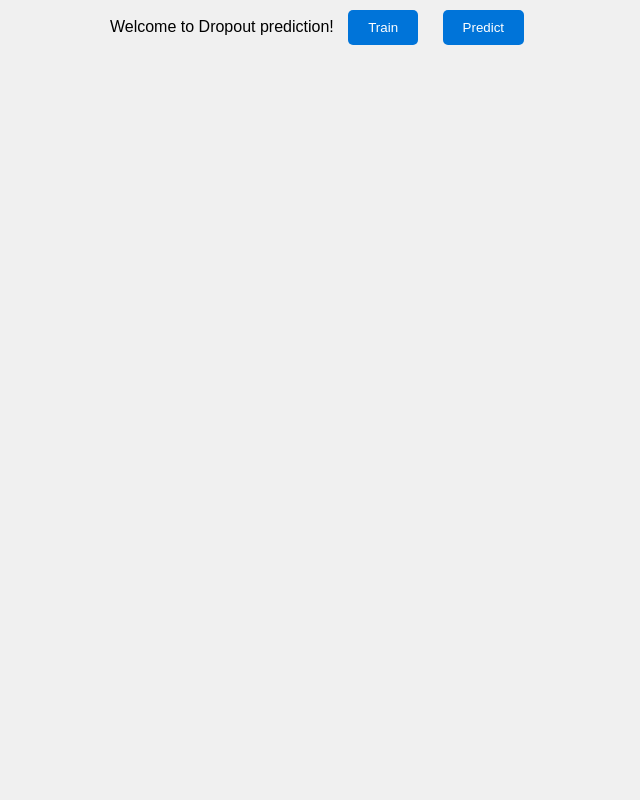
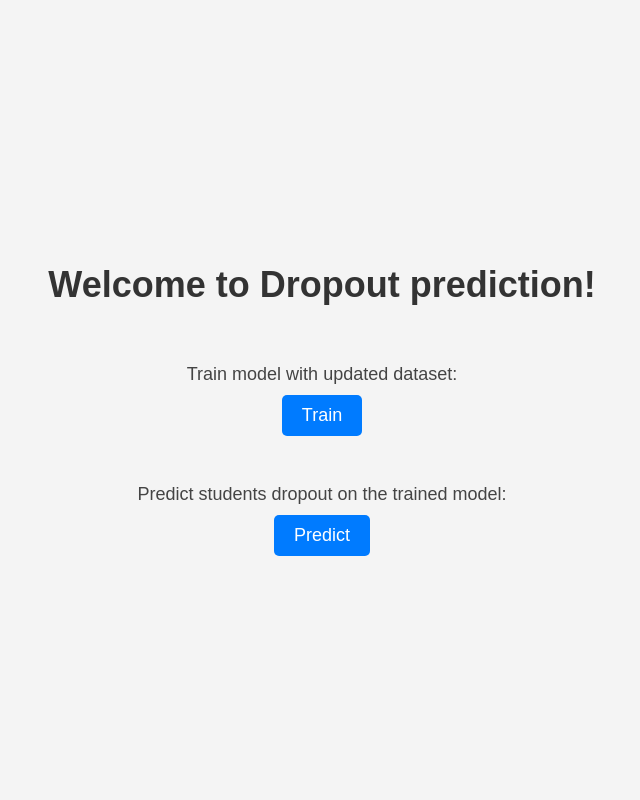
Before and after one commit to rohitkumarbisht/neural-network-prediction, a Flask app: page / in a window 1280 px wide. Shown: the whole page, without its empty margins (318-958 px from the left). Run offline with Flask 3, Linux system fonts and the light colour scheme.

Commit message:
UI changes and training time feature added

```diff
--- a/app.py
+++ b/app.py
@@ -1,5 +1,6 @@
 from flask import Flask, render_template,request,redirect,url_for
 import pandas as pd
+import time
 import matplotlib.pyplot as plt
 from sklearn.neural_network import MLPClassifier
 from sklearn.model_selection import cross_val_score, StratifiedKFold
@@ -125,15 +126,23 @@ def training_model():
     y = csv_data[selected_column]
     # Perform cross-validation
     cv = StratifiedKFold(n_splits=5, shuffle=True, random_state=42)
-    # Train the Random Forest model
+
+    # Start measuring the training time
+    start_time = time.time()
+
+    # Train the Neural Network model
     MPL_model = MLPClassifier(max_iter=20)
     MPL_model.fit(X, y)
     with open('mpl_model.pkl', 'wb') as file:
         pkl.dump(MPL_model, file)
 
+    # Calculate the training time
+    end_time = time.time()
+    training_time = end_time - start_time
+
     accuracy = cross_val_score(MPL_model, X, y, cv=cv, scoring='accuracy').mean()
     precision = cross_val_score(MPL_model, X, y, cv=cv, scoring='precision_macro').mean()
-    return render_template('training.html',accuracy=accuracy,precision=precision)
+    return render_template('training.html',accuracy=accuracy,precision=precision,training_time=training_time)
 
 @app.route("/prediction",methods=['GET','POST'])
 def prediction_input():
--- a/static/index.css
+++ b/static/index.css
@@ -1,23 +1,37 @@
 body {
-    font-family: Arial, sans-serif;
-    background-color: #f0f0f0;
-    text-align: center;
+    font-family: 'Arial', sans-serif;
+    background-color: #f4f4f4;
     margin: 0;
     padding: 0;
+    display: flex;
+    flex-direction: column;
+    align-items: center;
+    justify-content: center;
+    height: 100vh;
 }
 
-h1 {
+h2 {
     color: #333;
+    font-size: 36px;
+    margin-bottom: 20px;
+}
+
+label {
+    font-size: 18px;
+    color: #444;
+    margin-top: 20px;
 }
 
 button {
-    background-color: #0074d9;
+    background-color: #007bff;
     color: #fff;
+    padding: 10px 20px;
+    font-size: 18px;
     border: none;
-    padding: 10px 20px;
+    border-radius: 5px;
+    cursor: pointer;
     margin: 10px;
-    cursor: pointer;
-    border-radius: 5px;
+    transition: background-color 0.3s;
 }
 
 button:hover {
--- a/templates/correlation.html
+++ b/templates/correlation.html
@@ -40,7 +40,7 @@
     </div>
     <div>
         <button id="correlation_screen" class="custom-button" value="train model" onclick="window.location.href='http://127.0.0.1:5000/training'">
-            Start Training
+            Train model using the dataset uploaded
         </button>
     </div>
     <script>
--- a/templates/index.html
+++ b/templates/index.html
@@ -7,10 +7,14 @@
     <link rel="stylesheet" href="{{url_for('static', filename='../static/index.css')}}">
 </head>
 <body>
-    Welcome to Dropout prediction!
+    <h2>Welcome to Dropout prediction!</h2>
+    <br>
+    <label>Train model with updated dataset:</label>
     <button onclick="uploadPath('upload-csv')" >Train</button>
+    <br>
+    <label>Predict students dropout on the trained model:</label>
     <button onclick="uploadPath('prediction')">Predict</button>
-
+    </div>
     <script>
         function uploadPath(value) {
             // Get the current path from the dropdown value
--- a/templates/training.html
+++ b/templates/training.html
@@ -9,7 +9,8 @@
 <body>
     <h3>Model trained successfully!</h3>
     <p>Accuracy of trained Model: {{accuracy}}</p>
-    <p>Precision of trained Model: {{precision}}</p>
+    <!-- <p>Precision of trained Model: {{precision}}</p> -->
+    <p>Training Time: {{training_time}}</p>
     <button class="custom-button" onclick="window.location.href = 'http://127.0.0.1:5000/prediction'">Start Prediction</button>
 </body>
 </html>
```
Also changed, not shown: templates/distribution.html (+4 -7 lines).
